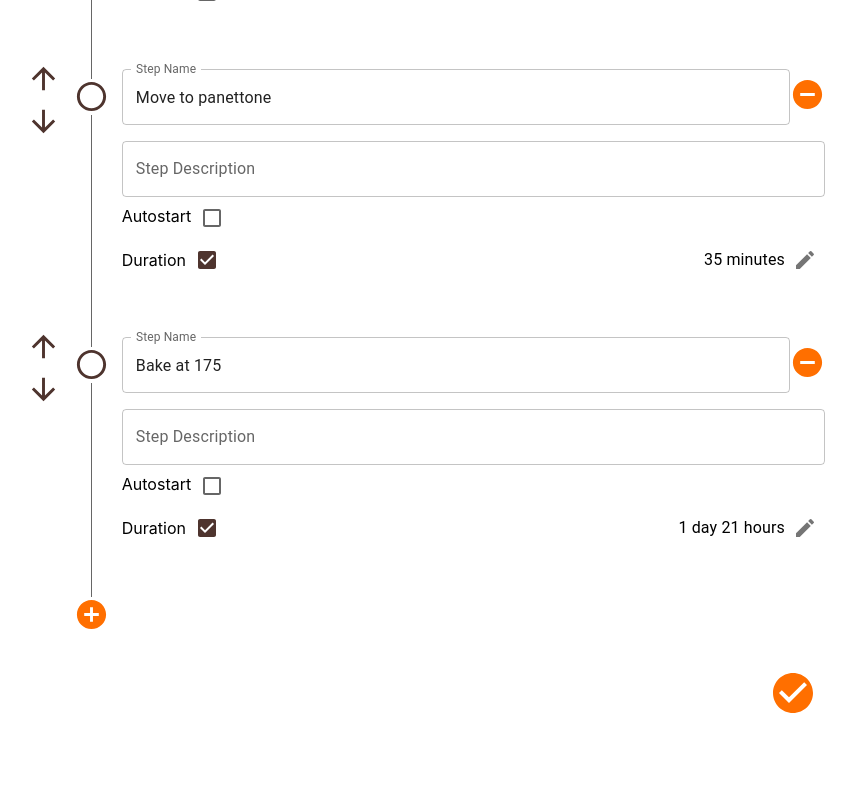
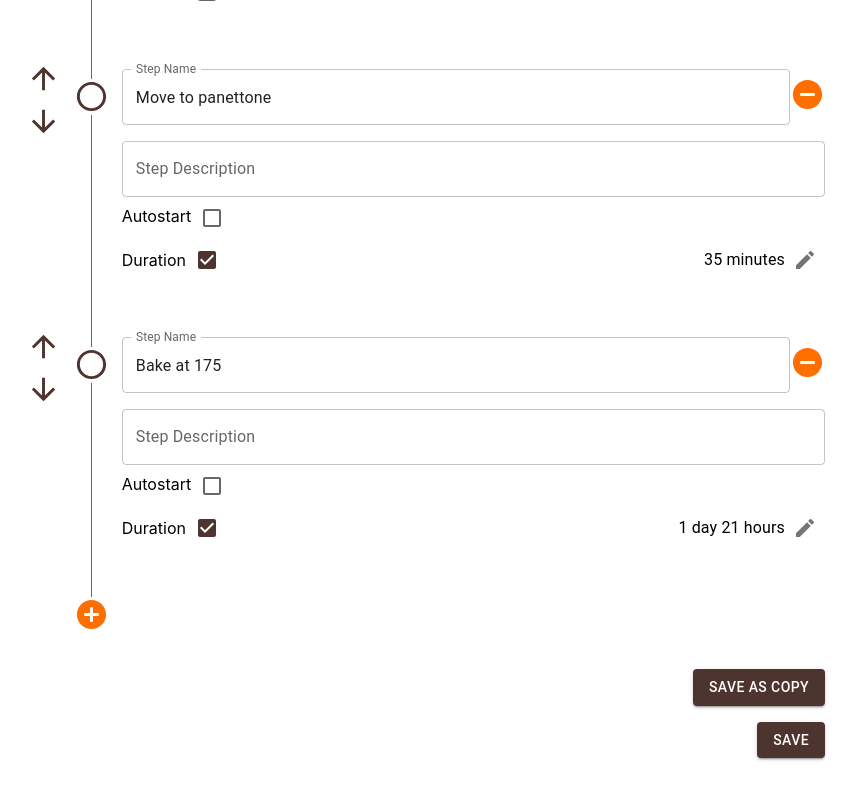
Before and after one commit to pewit90/yeastly, a React (Create React App) app: page /edit/1 in a window 1280 px wide. Shown: the part 739-1539 px from the top of the page, without its empty margins (201-1058 px from the left). Before the commit the page ends 1504 px from the top, so only its background shows below. Built offline with nearby package versions, Linux system fonts and the light colour scheme; what @capacitor/core would draw is missing.

Commit message:
Save bread as copy

```diff
--- a/src/components/EditBread.tsx
+++ b/src/components/EditBread.tsx
@@ -1,12 +1,12 @@
 import AddCircleIcon from "@mui/icons-material/AddCircle";
 import ArrowDownwardIcon from "@mui/icons-material/ArrowDownward";
 import ArrowUpwardIcon from "@mui/icons-material/ArrowUpward";
-import CheckCircleIcon from "@mui/icons-material/CheckCircle";
 import EditIcon from "@mui/icons-material/Edit";
 import RadioButtonUncheckedIcon from "@mui/icons-material/RadioButtonUnchecked";
 import RemoveCircleIcon from "@mui/icons-material/RemoveCircle";
 import {
   Box,
+  Button,
   Checkbox,
   Dialog,
   IconButton,
@@ -20,7 +20,7 @@ import React, { useRef, useState } from "react";
 import { useNavigate, useParams } from "react-router-dom";
 import { Bread } from "../model/bread";
 import { Step } from "../model/step";
-import { getBread, storeBread } from "../model/store";
+import { createAndStoreBread, getBread, storeBread } from "../model/store";
 import { minutesToDuration } from "../utils/conversion-utils";
 import { Page } from "./common/Page";
 import { ProgressStepperElement } from "./common/ProgressStepperElement";
@@ -339,16 +339,40 @@ export function EditBread() {
             alignItems: "end",
           }}
         >
-          <IconButton
-            edge="start"
+          {uuid && (
+            <Button
+              sx={{ my: "0.5rem" }}
+              aria-label="CreateCopy"
+              variant="contained"
+              onClick={() => {
+                createAndStoreBread(
+                  bread.name,
+                  bread.steps.map((step) =>
+                    produce(step, (draft) => {
+                      draft.startedAt = undefined;
+                      draft.completedAt = undefined;
+                      return draft;
+                    })
+                  )
+                );
+                // TODO: Navigate properly
+                // navigate(-1);
+              }}
+            >
+              Save as copy
+            </Button>
+          )}
+          <Button
+            sx={{ my: "0.5rem" }}
             aria-label="Create"
+            variant="contained"
             onClick={() => {
               storeBread(bread);
               navigate(-1);
             }}
           >
-            <CheckCircleIcon sx={{ fontSize: "48px" }} color="secondary" />
-          </IconButton>
+            Save
+          </Button>
         </Box>
       </Stack>
     </Page>
```
